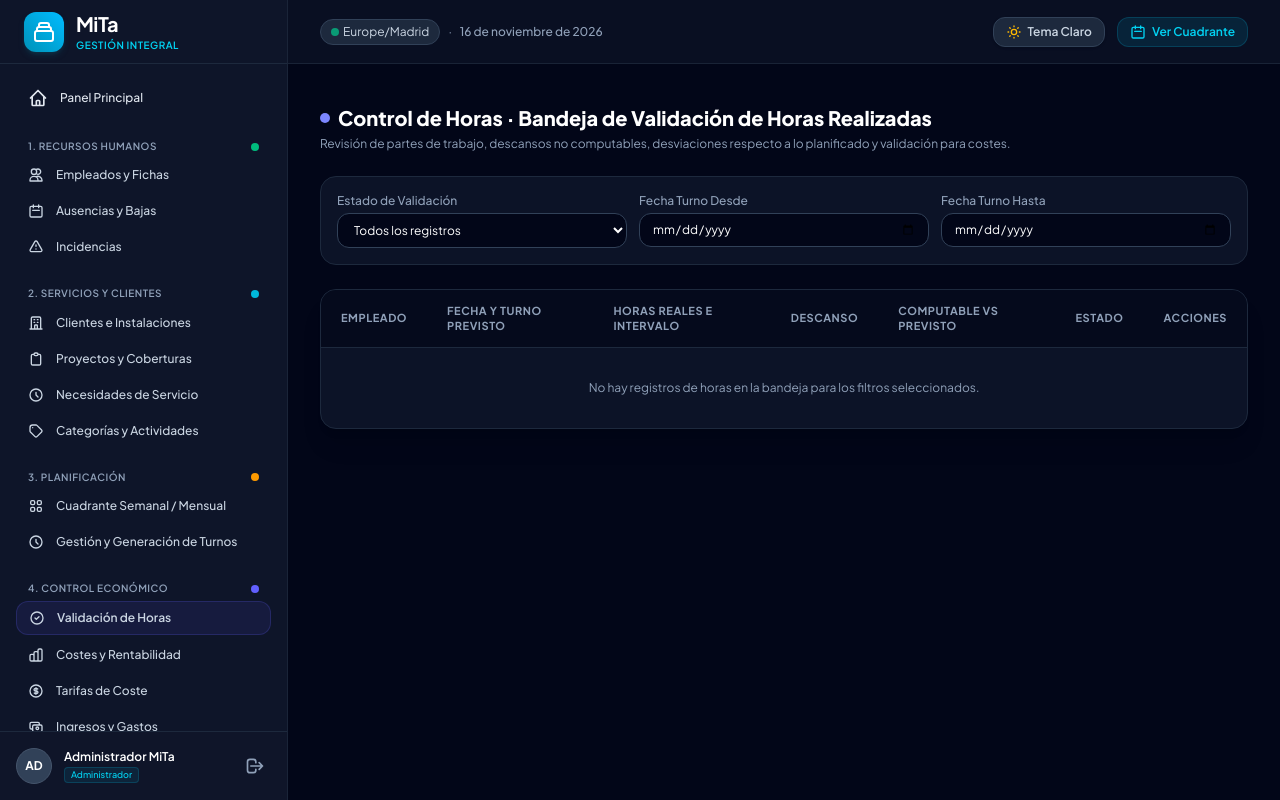
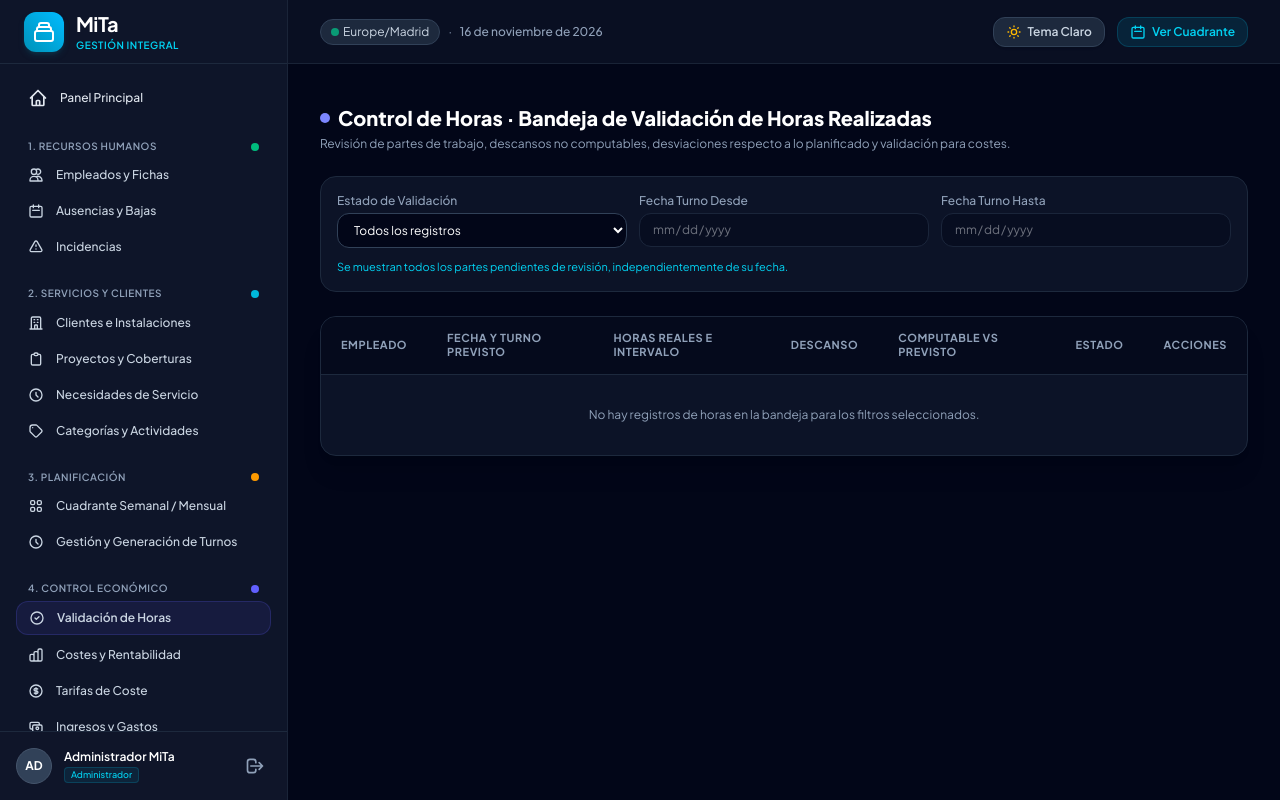
Before and after one commit to nekonapster/Mita-v2.0, a Laravel app: page /horas/validacion in a window 1280 px wide. Run offline with Laravel 12, Linux system fonts and the light colour scheme; a user stored in the database is signed in; data comes from the database, SQL or seed files in the repository; tables that the repository leaves empty hold one stand-in row (values such as "Sample post"); style sheets or scripts are compiled from the project's sources; parts of the project's set-up code (start-up, migrations or seed data) failed here and were passed over; some libraries are stand-ins or nearby versions.

Commit message:
fix: mostrar todos los partes pendientes en bandeja de validacion

```diff
--- a/app/Livewire/Economics/TimeEntryValidation.php
+++ b/app/Livewire/Economics/TimeEntryValidation.php
@@ -123,13 +123,16 @@ class TimeEntryValidation extends Component
             'validador',
         ])
             ->when($this->estadoFiltro !== '', fn($q) => $q->where('estado', $this->estadoFiltro))
-            ->whereHas('asignacion.turno', function ($q) {
-                if ($this->fechaDesde) {
-                    $q->where('fecha', '>=', $this->fechaDesde);
-                }
-                if ($this->fechaHasta) {
-                    $q->where('fecha', '<=', $this->fechaHasta);
-                }
+            ->when($this->estadoFiltro !== RegistroHora::ESTADO_PENDIENTE, function ($query) {
+                $query->whereHas('asignacion.turno', function ($q) {
+                    if ($this->fechaDesde) {
+                        $q->whereDate('fecha', '>=', $this->fechaDesde);
+                    }
+
+                    if ($this->fechaHasta) {
+                        $q->whereDate('fecha', '<=', $this->fechaHasta);
+                    }
+                });
             })
             ->orderBy('created_at', 'desc');
 
--- a/resources/views/livewire/economics/time-entry-validation.blade.php
+++ b/resources/views/livewire/economics/time-entry-validation.blade.php
@@ -7,7 +7,8 @@
                 Control de Horas · Bandeja de Validación de Horas Realizadas
             </h1>
             <p class="text-xs text-slate-400 mt-1">
-                Revisión de partes de trabajo, descansos no computables, desviaciones respecto a lo planificado y validación para costes.
+                Revisión de partes de trabajo, descansos no computables, desviaciones respecto a lo planificado y
+                validación para costes.
             </p>
         </div>
     </div>
@@ -24,22 +25,34 @@
             </select>
         </div>
         <div>
-            <label class="block text-slate-400 mb-1 font-medium">Fecha Turno Desde</label>
-            <input type="date" wire:model.live="fechaDesde"
-                class="w-full bg-slate-950 border border-slate-700 rounded-xl px-3 py-2 text-white focus:border-cyan-500">
+            <label class="block text-slate-400 mb-1 font-medium">
+                Fecha Turno Desde
+            </label>
+            <input type="date" wire:model.live="fechaDesde" @disabled($estadoFiltro==='pendiente_revision' )
+                class="w-full bg-slate-950 border border-slate-700 rounded-xl px-3 py-2 text-white focus:border-cyan-500 disabled:opacity-40 disabled:cursor-not-allowed">
         </div>
+
         <div>
-            <label class="block text-slate-400 mb-1 font-medium">Fecha Turno Hasta</label>
-            <input type="date" wire:model.live="fechaHasta"
-                class="w-full bg-slate-950 border border-slate-700 rounded-xl px-3 py-2 text-white focus:border-cyan-500">
+            <label class="block text-slate-400 mb-1 font-medium">
+                Fecha Turno Hasta
+            </label>
+            <input type="date" wire:model.live="fechaHasta" @disabled($estadoFiltro==='pendiente_revision' )
+                class="w-full bg-slate-950 border border-slate-700 rounded-xl px-3 py-2 text-white focus:border-cyan-500 disabled:opacity-40 disabled:cursor-not-allowed">
         </div>
+
+        @if($estadoFiltro === 'pendiente_revision')
+        <p class="sm:col-span-3 text-[11px] text-cyan-400">
+            Se muestran todos los partes pendientes de revisión, independientemente de su fecha.
+        </p>
+        @endif
     </div>
 
     <!-- Tabla de Registros -->
     <div class="bg-slate-900/80 rounded-2xl border border-slate-800 overflow-hidden shadow-xl text-xs">
         <div class="overflow-x-auto">
             <table class="w-full text-left">
-                <thead class="bg-slate-950/70 border-b border-slate-800 text-[11px] uppercase tracking-wider text-slate-400">
+                <thead
+                    class="bg-slate-950/70 border-b border-slate-800 text-[11px] uppercase tracking-wider text-slate-400">
                     <tr>
                         <th class="px-5 py-3.5">Empleado</th>
                         <th class="px-5 py-3.5">Fecha y Turno Previsto</th>
@@ -69,11 +82,13 @@
                             <span class="font-semibold text-white block">{{ $turno->fecha->format('d/m/Y') }}</span>
                             <span class="text-[11px] text-slate-300">{{ $turno->instalacion->nombre }}</span>
                             <span class="text-[10px] text-slate-400 block font-mono">
-                                    Previsto: {{ Carbon\Carbon::parse($turno->hora_inicio)->format('H:i') }}-{{ Carbon\Carbon::parse($turno->hora_fin)->format('H:i') }} ({{ $horasPrevistas }}h)
+                                Previsto: {{ Carbon\Carbon::parse($turno->hora_inicio)->format('H:i') }}-{{
+                                Carbon\Carbon::parse($turno->hora_fin)->format('H:i') }} ({{ $horasPrevistas }}h)
                             </span>
                         </td>
                         <td class="px-5 py-3.5 whitespace-nowrap font-mono">
-                                <div>{{ Carbon\Carbon::parse($reg->inicio_real)->format('H:i') }} - {{ Carbon\Carbon::parse($reg->fin_real)->format('H:i') }}</div>
+                            <div>{{ Carbon\Carbon::parse($reg->inicio_real)->format('H:i') }} - {{
+                                Carbon\Carbon::parse($reg->fin_real)->format('H:i') }}</div>
                             @if($reg->observaciones)
                             <span class="text-[10px] text-slate-400 font-sans block max-w-xs truncate">
                                 "{{ $reg->observaciones }}"
@@ -88,21 +103,24 @@
                             @if($desviacion == 0)
                             <span class="text-[10px] text-slate-400">Sin desviación</span>
                             @elseif($desviacion > 0)
-                                    <span class="text-[10px] text-emerald-400 font-bold">+{{ round($desviacion, 2) }} h extras</span>
+                            <span class="text-[10px] text-emerald-400 font-bold">+{{ round($desviacion, 2) }} h
+                                extras</span>
                             @else
                             <span class="text-[10px] text-amber-400 font-bold">{{ round($desviacion, 2) }} h</span>
                             @endif
                         </td>
                         <td class="px-5 py-3.5">
                             @if($reg->estado === 'validado')
-                                    <span class="px-2 py-0.5 rounded text-[10px] font-bold bg-emerald-500/10 text-emerald-400 border border-emerald-500/20 block text-center">
+                            <span
+                                class="px-2 py-0.5 rounded text-[10px] font-bold bg-emerald-500/10 text-emerald-400 border border-emerald-500/20 block text-center">
                                 ✓ Validado
                             </span>
                             <span class="text-[9px] text-slate-500 block text-center mt-0.5">
                                 {{ $reg->validador ? $reg->validador->name : '' }}
                             </span>
                             @else
-                                    <span class="px-2 py-0.5 rounded text-[10px] font-bold bg-amber-500/10 text-amber-400 border border-amber-500/20 block text-center">
+                            <span
+                                class="px-2 py-0.5 rounded text-[10px] font-bold bg-amber-500/10 text-amber-400 border border-amber-500/20 block text-center">
                                 ⏳ Pendiente
                             </span>
                             @endif
@@ -139,7 +157,8 @@
 
     <!-- Modal Ajustar Horas -->
     @if($modalEditOpen)
-        <div class="fixed inset-0 z-50 overflow-y-auto bg-slate-950/80 backdrop-blur-sm flex items-center justify-center p-4">
+    <div
+        class="fixed inset-0 z-50 overflow-y-auto bg-slate-950/80 backdrop-blur-sm flex items-center justify-center p-4">
         <div class="bg-slate-900 border border-slate-800 rounded-2xl max-w-md w-full p-6 shadow-2xl relative text-xs">
             <h3 class="text-base font-bold text-white mb-4">Ajustar Registro de Horas</h3>
             <form wire:submit="guardarEdicion" class="space-y-4">
@@ -172,7 +191,8 @@
                     <button type="button" wire:click="$set('modalEditOpen', false)"
                         class="px-4 py-2 rounded-xl bg-slate-800 text-slate-300">Cancelar</button>
                     <button type="submit"
-                            class="px-4 py-2 rounded-xl bg-cyan-600 hover:bg-cyan-500 text-white font-semibold">Guardar Ajuste</button>
+                        class="px-4 py-2 rounded-xl bg-cyan-600 hover:bg-cyan-500 text-white font-semibold">Guardar
+                        Ajuste</button>
                 </div>
             </form>
         </div>
```
Also changed, not shown: tests/Feature/TimeEntryAuthorizationTest.php (+76 -0 lines). Lines whose indentation alone changed are shown as unchanged.
